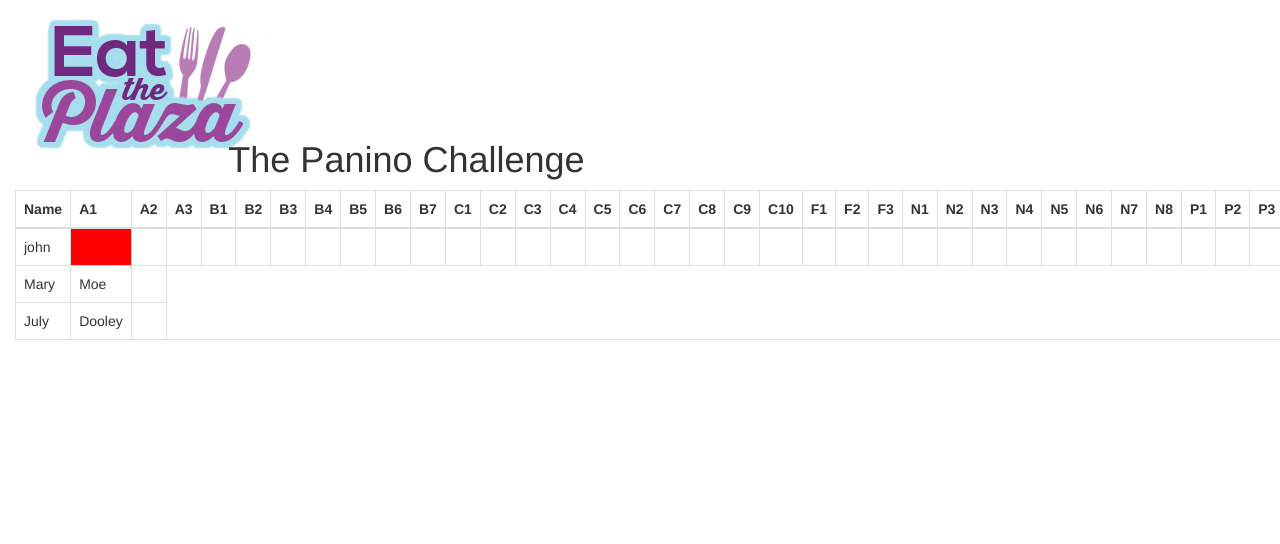
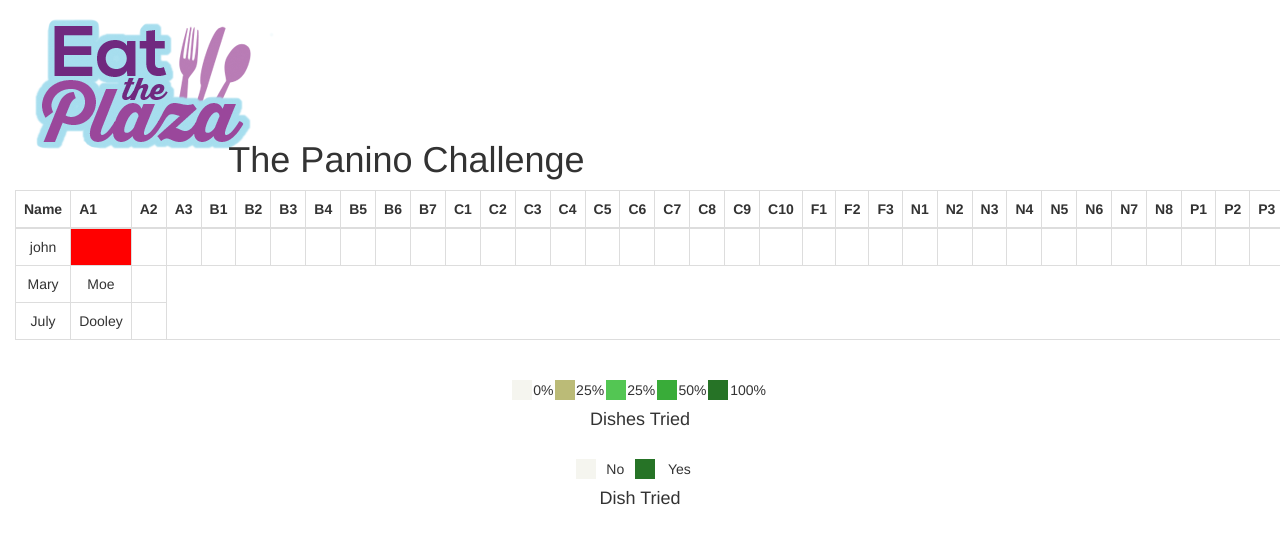
Before and after one commit to mattpk/uwplaza, a PHP site: page /Panino.html in a window 1280 px wide; the page is wider, and only the part inside the window is pictured. Shown: the top 544 px of that part. Run offline with PHP 8.4, Linux system fonts and the light colour scheme; data that the repository does not hold is empty.

Commit message:
Added Legend

```diff
--- a/Panino.html
+++ b/Panino.html
@@ -128,5 +128,22 @@
     </tbody>
   </table>
 </div>
+<center>
+</table>
+<br />
+<table border="0"><tr><td bgcolor="#f5f5ef" width="20px"></td><td>0% </td>
+<td bgcolor="#bbbb77" width="20px" ></td><td>25%   </td>
+<td bgcolor="#53c653" width="20px"></td><td>25%   </td>
+<td bgcolor="#39ac39" width="20px"></td><td>50%   </td>
+<td bgcolor="#267326" width="20px"></td><td>100% </td>
+</tr><tr><td colspan="10"><center><h4>Dishes Tried</h4></center></td></tr></table>
+</center>
+<br>
+<center>
+<table class="tablec" border="0"><tr><td bgcolor="#f5f5ef" width="20px"></td><td>No</td>
+<td bgcolor="#267326" width="20px"></td><td>Yes </td>
+</tr><tr><td colspan="10"><center><h4>Dish Tried</h4></center></td></tr></table>
+</center></center>
+
 </body>
 </htm>
--- a/style.css
+++ b/style.css
@@ -42,3 +42,13 @@
 .bottom_aligner2 {
     padding-top: 50px;
 }
+table {
+    border-collapse: collapse;
+    text-align: center;
+    width: 20%;
+}
+table.tablec {
+    border-collapse: collapse;
+    text-align: center;
+    width: 10%;
+}
```
